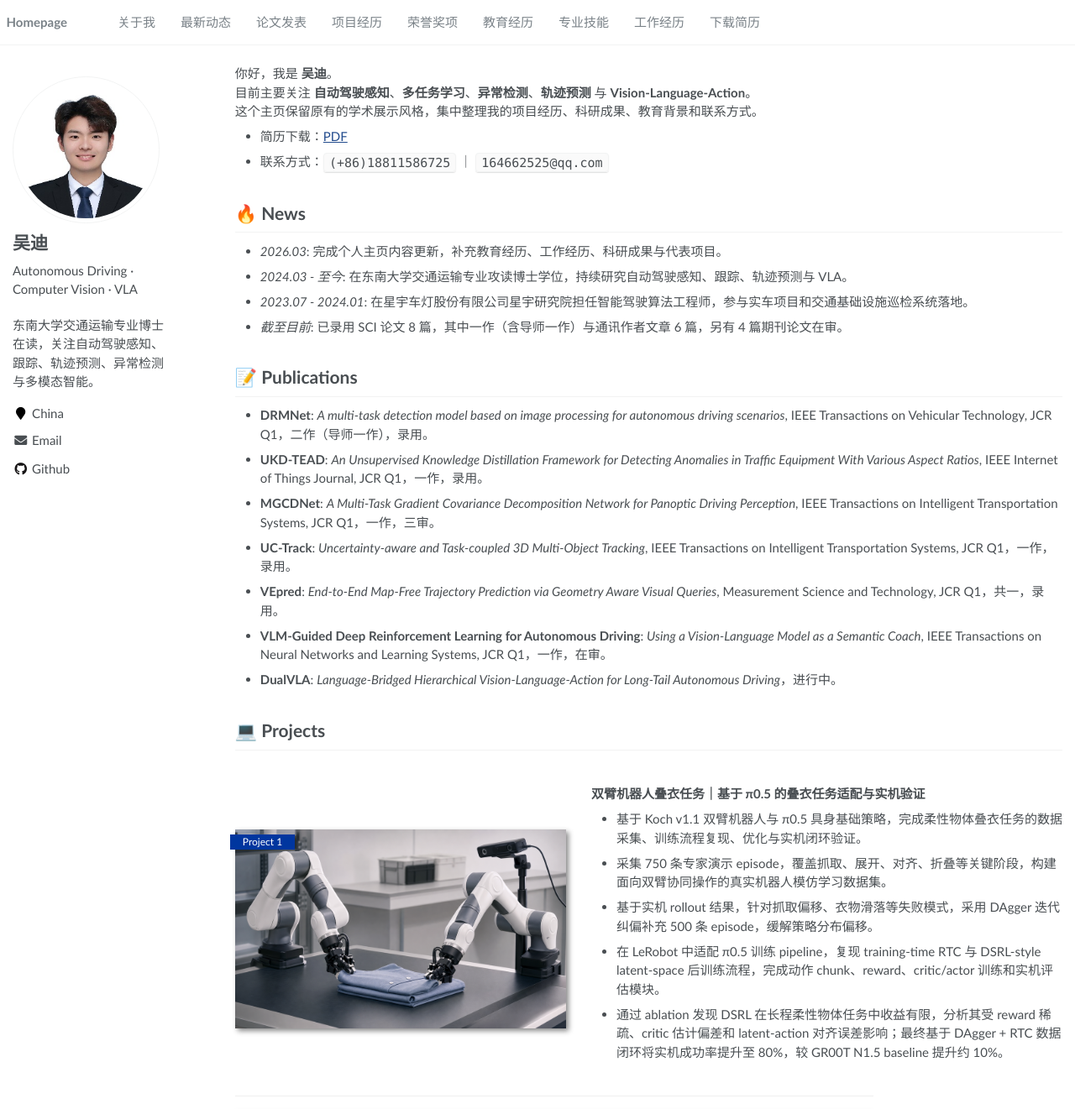
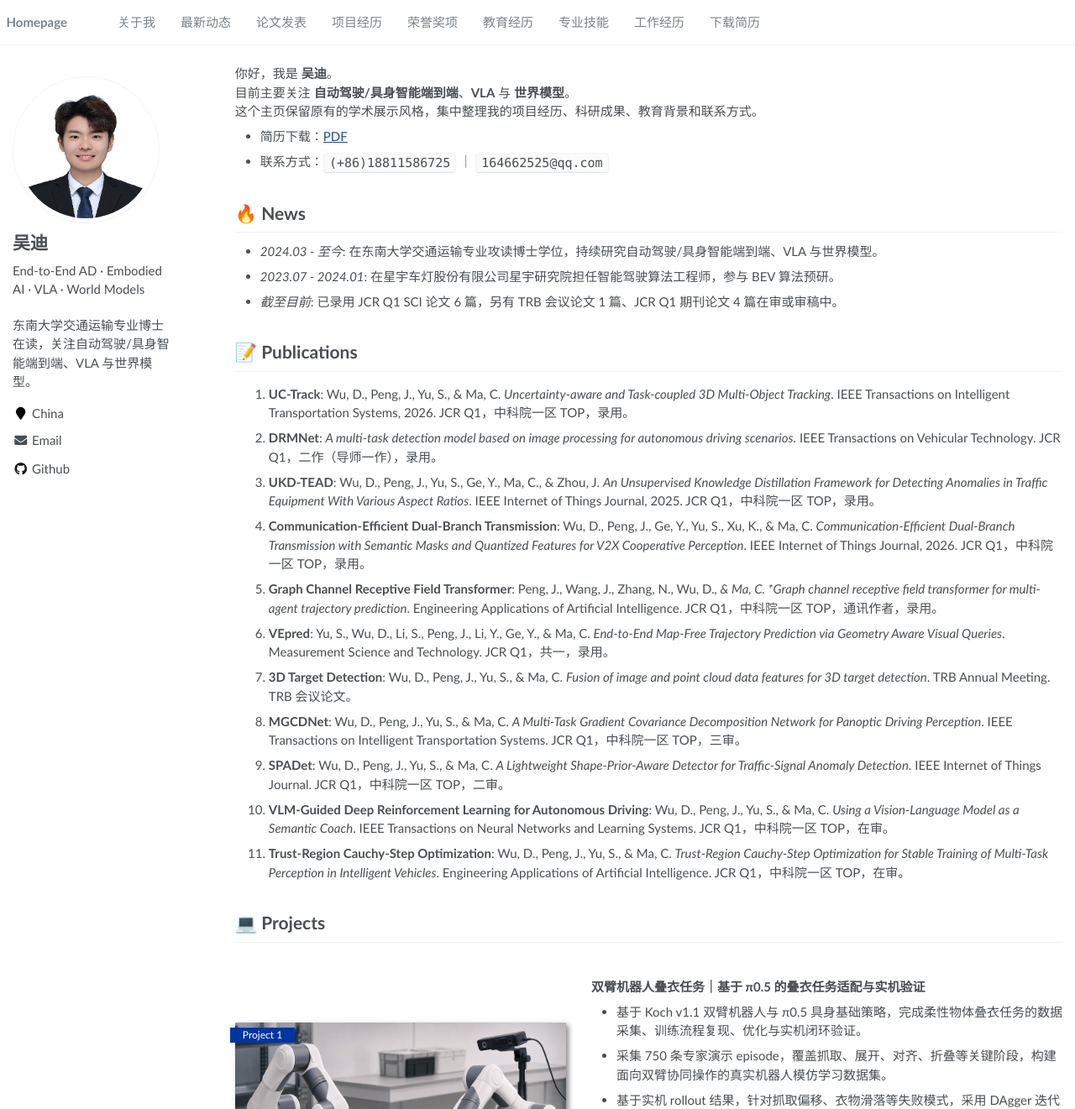
Before and after one commit to Wu-didi/Wu-didi.github.io, a Jekyll site: the page built from _pages/about.md, in a window 1280 px wide and 1400 px high, cut to the strip 0-1321 px from the top of the window. Shown: the whole strip at 84% size. Built offline with Jekyll 4.4.1, drawn with Linux system fonts in a browser that asks for light colours.

Commit message:
Update research profile and publications

```diff
--- a/_config.yml
+++ b/_config.yml
@@ -23,7 +23,7 @@ baidu_site_verification  :  # get baidu_site_verification from https://ziyuan.ba
 author:
   name             : "吴迪 (Wu Didi)"
   avatar           : "images/android-chrome-512x512.png"
-  bio              : "Autonomous Driving · Computer Vision · VLA"
+  bio              : "End-to-End AD · Embodied AI · VLA · World Models"
   location         : "China"
   employer         :
   pubmed           :
--- a/_data/authors.yml
+++ b/_data/authors.yml
@@ -1,8 +1,8 @@
 resume_homepage:
   name: "吴迪"
   avatar: "images/resume-avatar.jpeg"
-  bio: "Autonomous Driving · Computer Vision · VLA"
-  description: "东南大学交通运输专业博士在读，关注自动驾驶感知、跟踪、轨迹预测、异常检测与多模态智能。"
+  bio: "End-to-End AD · Embodied AI · VLA · World Models"
+  description: "东南大学交通运输专业博士在读，关注自动驾驶/具身智能端到端、VLA 与世界模型。"
   location: "China"
   email: "164662525@qq.com"
   github: "Wu-didi"
--- a/_pages/about.md
+++ b/_pages/about.md
@@ -12,7 +12,7 @@ redirect_from:
 <span class='anchor' id='about-me'></span>
 
 你好，我是 **吴迪**。
-目前主要关注 **自动驾驶感知**、**多任务学习**、**异常检测**、**轨迹预测** 与 **Vision-Language-Action**。
+目前主要关注 **自动驾驶/具身智能端到端**、**VLA** 与 **世界模型**。
 这个主页保留原有的学术展示风格，集中整理我的项目经历、科研成果、教育背景和联系方式。
 
 - 简历下载：[PDF](/files/resume_2026intern.pdf)
@@ -21,22 +21,25 @@ redirect_from:
 <span class='anchor' id='news'></span>
 
 # 🔥 News
-- *2026.03*: 完成个人主页内容更新，补充教育经历、工作经历、科研成果与代表项目。
-- *2024.03 - 至今*: 在东南大学交通运输专业攻读博士学位，持续研究自动驾驶感知、跟踪、轨迹预测与 VLA。
-- *2023.07 - 2024.01*: 在星宇车灯股份有限公司星宇研究院担任智能驾驶算法工程师，参与实车项目和交通基础设施巡检系统落地。
-- *截至目前*: 已录用 SCI 论文 8 篇，其中一作（含导师一作）与通讯作者文章 6 篇，另有 4 篇期刊论文在审。
+- *2024.03 - 至今*: 在东南大学交通运输专业攻读博士学位，持续研究自动驾驶/具身智能端到端、VLA 与世界模型。
+- *2023.07 - 2024.01*: 在星宇车灯股份有限公司星宇研究院担任智能驾驶算法工程师，参与 BEV 算法预研。
+- *截至目前*: 已录用 JCR Q1 SCI 论文 6 篇，另有 TRB 会议论文 1 篇、JCR Q1 期刊论文 4 篇在审或审稿中。
 
 <span class='anchor' id='publications'></span>
 
 # 📝 Publications
 
-- **DRMNet**: *A multi-task detection model based on image processing for autonomous driving scenarios*, IEEE Transactions on Vehicular Technology, JCR Q1，二作（导师一作），录用。
-- **UKD-TEAD**: *An Unsupervised Knowledge Distillation Framework for Detecting Anomalies in Traffic Equipment With Various Aspect Ratios*, IEEE Internet of Things Journal, JCR Q1，一作，录用。
-- **MGCDNet**: *A Multi-Task Gradient Covariance Decomposition Network for Panoptic Driving Perception*, IEEE Transactions on Intelligent Transportation Systems, JCR Q1，一作，三审。
-- **UC-Track**: *Uncertainty-aware and Task-coupled 3D Multi-Object Tracking*, IEEE Transactions on Intelligent Transportation Systems, JCR Q1，一作，录用。
-- **VEpred**: *End-to-End Map-Free Trajectory Prediction via Geometry Aware Visual Queries*, Measurement Science and Technology, JCR Q1，共一，录用。
-- **VLM-Guided Deep Reinforcement Learning for Autonomous Driving**: *Using a Vision-Language Model as a Semantic Coach*, IEEE Transactions on Neural Networks and Learning Systems, JCR Q1，一作，在审。
-- **DualVLA**: *Language-Bridged Hierarchical Vision-Language-Action for Long-Tail Autonomous Driving*，进行中。
+1. **UC-Track**: Wu, D., Peng, J., Yu, S., & Ma, C. *Uncertainty-aware and Task-coupled 3D Multi-Object Tracking*. IEEE Transactions on Intelligent Transportation Systems, 2026. JCR Q1，中科院一区 TOP，录用。
+2. **DRMNet**: *A multi-task detection model based on image processing for autonomous driving scenarios*. IEEE Transactions on Vehicular Technology. JCR Q1，二作（导师一作），录用。
+3. **UKD-TEAD**: Wu, D., Peng, J., Yu, S., Ge, Y., Ma, C., & Zhou, J. *An Unsupervised Knowledge Distillation Framework for Detecting Anomalies in Traffic Equipment With Various Aspect Ratios*. IEEE Internet of Things Journal, 2025. JCR Q1，中科院一区 TOP，录用。
+4. **Communication-Efficient Dual-Branch Transmission**: Wu, D., Peng, J., Ge, Y., Yu, S., Xu, K., & Ma, C. *Communication-Efficient Dual-Branch Transmission with Semantic Masks and Quantized Features for V2X Cooperative Perception*. IEEE Internet of Things Journal, 2026. JCR Q1，中科院一区 TOP，录用。
+5. **Graph Channel Receptive Field Transformer**: Peng, J., Wang, J., Zhang, N., Wu, D.*, & Ma, C. *Graph channel receptive field transformer for multi-agent trajectory prediction*. Engineering Applications of Artificial Intelligence. JCR Q1，中科院一区 TOP，通讯作者，录用。
+6. **VEpred**: Yu, S., Wu, D., Li, S., Peng, J., Li, Y., Ge, Y., & Ma, C. *End-to-End Map-Free Trajectory Prediction via Geometry Aware Visual Queries*. Measurement Science and Technology. JCR Q1，共一，录用。
+7. **3D Target Detection**: Wu, D., Peng, J., Yu, S., & Ma, C. *Fusion of image and point cloud data features for 3D target detection*. TRB Annual Meeting. TRB 会议论文。
+8. **MGCDNet**: Wu, D., Peng, J., Yu, S., & Ma, C. *A Multi-Task Gradient Covariance Decomposition Network for Panoptic Driving Perception*. IEEE Transactions on Intelligent Transportation Systems. JCR Q1，中科院一区 TOP，三审。
+9. **SPADet**: Wu, D., Peng, J., Yu, S., & Ma, C. *A Lightweight Shape-Prior-Aware Detector for Traffic-Signal Anomaly Detection*. IEEE Internet of Things Journal. JCR Q1，中科院一区 TOP，二审。
+10. **VLM-Guided Deep Reinforcement Learning for Autonomous Driving**: Wu, D., Peng, J., Yu, S., & Ma, C. *Using a Vision-Language Model as a Semantic Coach*. IEEE Transactions on Neural Networks and Learning Systems. JCR Q1，中科院一区 TOP，在审。
+11. **Trust-Region Cauchy-Step Optimization**: Wu, D., Peng, J., Yu, S., & Ma, C. *Trust-Region Cauchy-Step Optimization for Stable Training of Multi-Task Perception in Intelligent Vehicles*. Engineering Applications of Artificial Intelligence. JCR Q1，中科院一区 TOP，在审。
 
 <span class='anchor' id='projects'></span>
 
```
